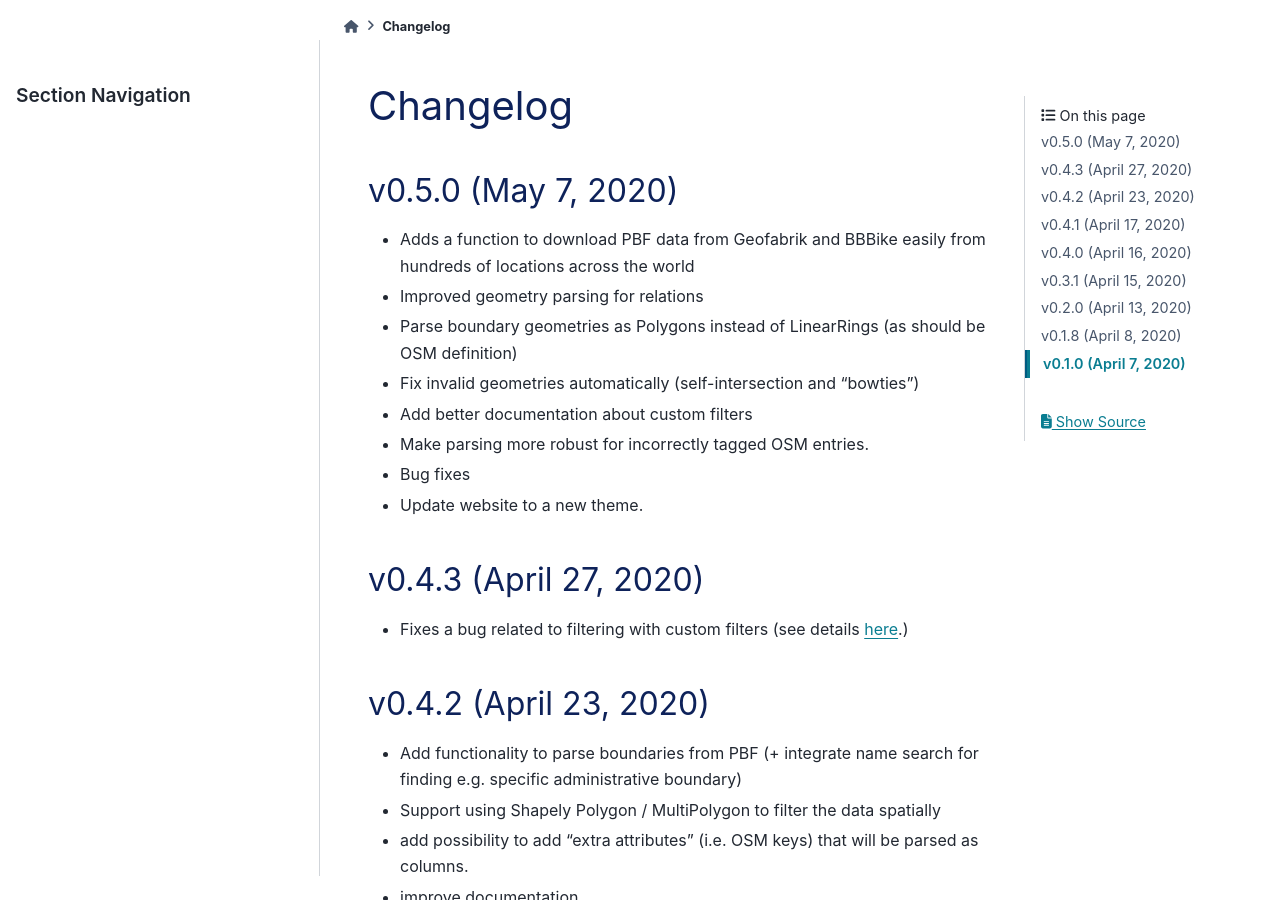
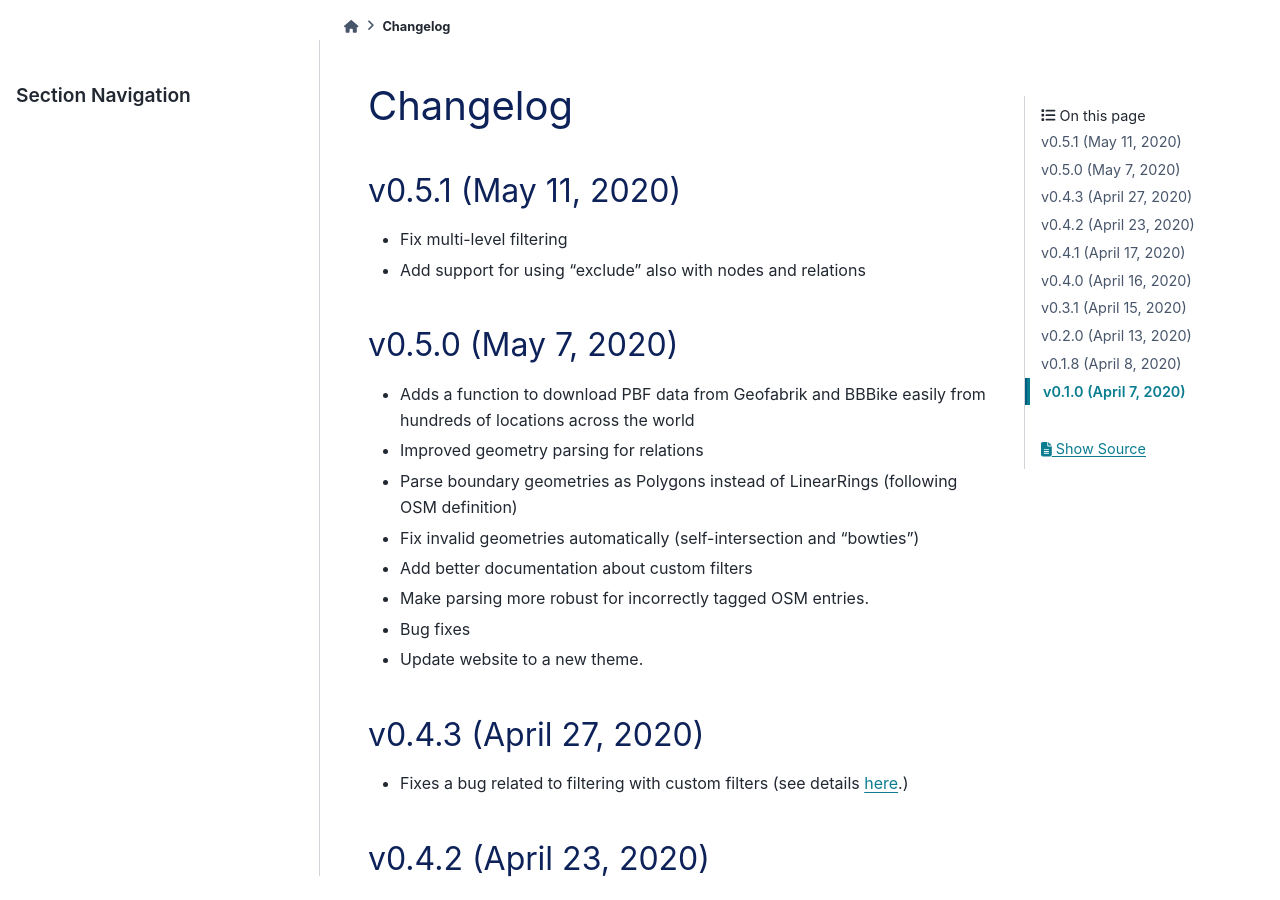
Before and after one commit to pyrosm/pyrosm, a Sphinx documentation site: the page built from docs/changelog.rst, in a window 1280 px wide and 900 px high. Built offline with Sphinx 7.4.7 and the PyData theme 0.15.4, drawn with Linux system fonts in a browser that asks for light colours; pages that are not in the unit, such as notebooks, are missing from menus.

Commit message:
Pump version.

```diff
--- a/docs/changelog.rst
+++ b/docs/changelog.rst
@@ -1,12 +1,18 @@
 Changelog
 =========
+
+v0.5.1 (May 11, 2020)
+---------------------
+
+- Fix multi-level filtering
+- Add support for using "exclude" also with nodes and relations
 
 v0.5.0 (May 7, 2020)
 --------------------
 
 - Adds a function to download PBF data from Geofabrik and BBBike easily from hundreds of locations across the world
 - Improved geometry parsing for relations
-- Parse boundary geometries as Polygons instead of LinearRings (as should be OSM definition)
+- Parse boundary geometries as Polygons instead of LinearRings (following OSM definition)
 - Fix invalid geometries automatically (self-intersection and "bowties")
 - Add better documentation about custom filters
 - Make parsing more robust for incorrectly tagged OSM entries.
--- a/docs/conf.py
+++ b/docs/conf.py
@@ -22,7 +22,7 @@ copyright = "2020, Henrikki Tenkanen"
 author = "Henrikki Tenkanen"
 
 # The full version, including alpha/beta/rc tags
-version = release = "0.5.0"
+version = release = "0.5.1"
 
 # -- General configuration ---------------------------------------------------
 
--- a/docs/index.rst
+++ b/docs/index.rst
@@ -5,13 +5,13 @@ Pyrosm is a Python library for reading OpenStreetMap from `Protocolbuffer Binary
 into `Geopandas <https://geopandas.org/>`__ GeoDataFrames.
 Pyrosm makes it easy to extract various datasets from OpenStreetMap pbf-dumps including e.g. road networks, buildings,
 Points of Interest (POI), landuse, natural elements, administrative boundaries and much more.
-Fully customized queries are supported which makes it possible to parse in principle any kind of data from OSM
+Fully customized queries are supported which makes it possible to parse any kind of data from OSM,
 even with more specific filters.
 
 Pyrosm is easy to use and it provides a somewhat similar user interface as `OSMnx <https://github.com/gboeing/osmnx>`__.
 The main difference between pyrosm and OSMnx is that OSMnx reads the data using an OverPass API, whereas pyrosm reads
-the data from local OSM data dumps that are downloaded from PBF data providers (Geofabrik, BBBike).
-This makes it possible to read data much faster, thus allowing parsing OSM data
+the data from local OSM data dumps that are downloaded from the PBF data providers (Geofabrik, BBBike).
+This makes it possible to read data much faster, thus allowing to parse OSM data
 covering large regions in a matter of minutes instead of hours.
 
 For instance, parsing all roads from the state of New York (USA) with a "basic" work laptop (16GB memory, SSD, and Intel Core i5 CPU),
--- a/setup.py
+++ b/setup.py
@@ -63,7 +63,7 @@ requirements = [
 
 setup(
     name='pyrosm',
-    version='0.5.0',
+    version='0.5.1',
     license='MIT',
     description='A Python tool to parse OSM data from Protobuf format into GeoDataFrame.',
     long_description=read_long_description(),
```
Also changed, not shown: CHANGELOG.md (+7 -1 lines).
